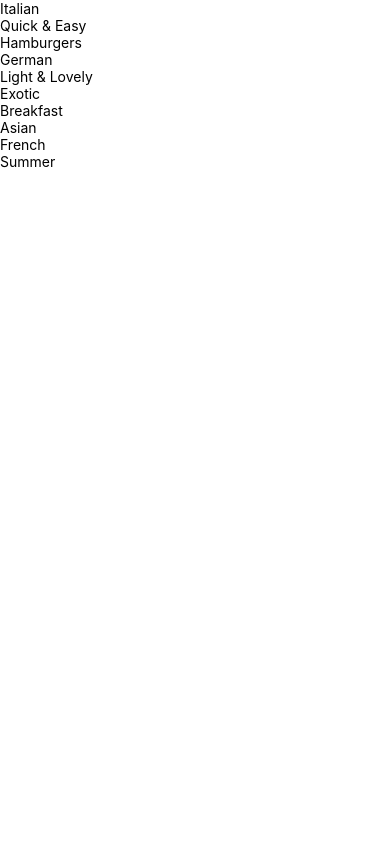
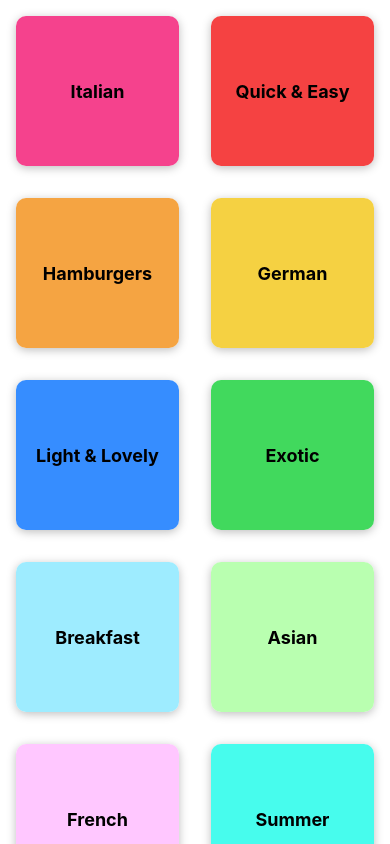
Before and after one commit to sakil470004/meal-app, a React Native app: screen / in a window 390 px wide. Built offline with nearby package versions, Linux system fonts and the light colour scheme.

Commit message:
color is not set v-94

```diff
--- a/App.js
+++ b/App.js
@@ -1,8 +1,12 @@
 import { View, Text } from "react-native";
 import CategoriesScreen from "./screens/CategoriesScreen";
+import { StatusBar } from "react-native-web";
 
 export default function App() {
   return (
+ <>
+  <StatusBar style="auto" />
   <CategoriesScreen/>
+ </>
   );
 }
--- a/app.json
+++ b/app.json
@@ -3,6 +3,8 @@
     "name": "meal-app",
     "slug": "meal-app",
     "version": "1.0.0",
+    "orientation": "portrait",
+    "backgroundColor": "#24180f",
     "platforms": [
       "ios",
       "android",
--- a/components/CategoryGridTile.js
+++ b/components/CategoryGridTile.js
@@ -1,14 +1,49 @@
-import { Pressable, Text, View } from "react-native";
+import { Platform, Pressable, StyleSheet, Text, View } from "react-native";
 
-function CategoriesGridTile({title,color}) {
-  return (
-    <View>
-        <Pressable>
-            <View>
-                <Text>{title}</Text>
-            </View>
-        </Pressable>
-    </View>
-  );
+function CategoriesGridTile({ title, color }) {
+    return (
+        <View style={styles.gridItem}>
+            <Pressable android_ripple={{color:'#ccc'}} style={({pressed})=>[styles.button,pressed && styles.buttonPressed]}>
+                <View style={[styles.innerContainer,{backgroundColor:color}]}>
+                    <Text style={styles.title}>{title}</Text>
+                </View>
+            </Pressable>
+        </View>
+    );
 }
 export default CategoriesGridTile;
+
+const styles = StyleSheet.create({
+    gridItem: {
+        flex: 1,
+        margin: 16,
+        height: 150,
+        borderRadius: 10,
+        elevation: 4,
+        shadowColor: 'black',
+        shadowOpacity: 0.26,
+        shadowOffset: { width: 0, height: 2 },
+        shadowRadius: 10,
+        backgroundColor: 'white',
+        overflow: Platform.OS==='android' ? 'hidden' : 'visible',
+    },
+    button:{
+        flex:1,
+    },
+    buttonPressed:{
+        opacity:0.5,
+    },
+    innerContainer:{
+        flex: 1,
+        padding:16,
+        justifyContent:'center',
+        alignItems:'center',
+        borderRadius: 10,
+
+    },
+    title:{
+        fontWeight:'bold',
+        fontSize:18,
+    }
+
+});
--- a/screens/CategoriesScreen.js
+++ b/screens/CategoriesScreen.js
@@ -9,7 +9,12 @@
 }
 
 function CategoriesScreen() {
-    return (<FlatList data={CATEGORIES} keyExtractor={(item) => item.id} renderItem={renderCategoryItem} />);
+    return (<FlatList
+    data={CATEGORIES}
+    keyExtractor={(item) => item.id}
+    renderItem={renderCategoryItem}
+    numColumns={ 2}
+    />);
 }
 export default CategoriesScreen;
 
@@ -17,6 +22,7 @@
     screen: {
         flex: 1,
         justifyContent: 'center',
-        alignItems: 'center'
+        alignItems: 'center',
+
     }
 });
```
